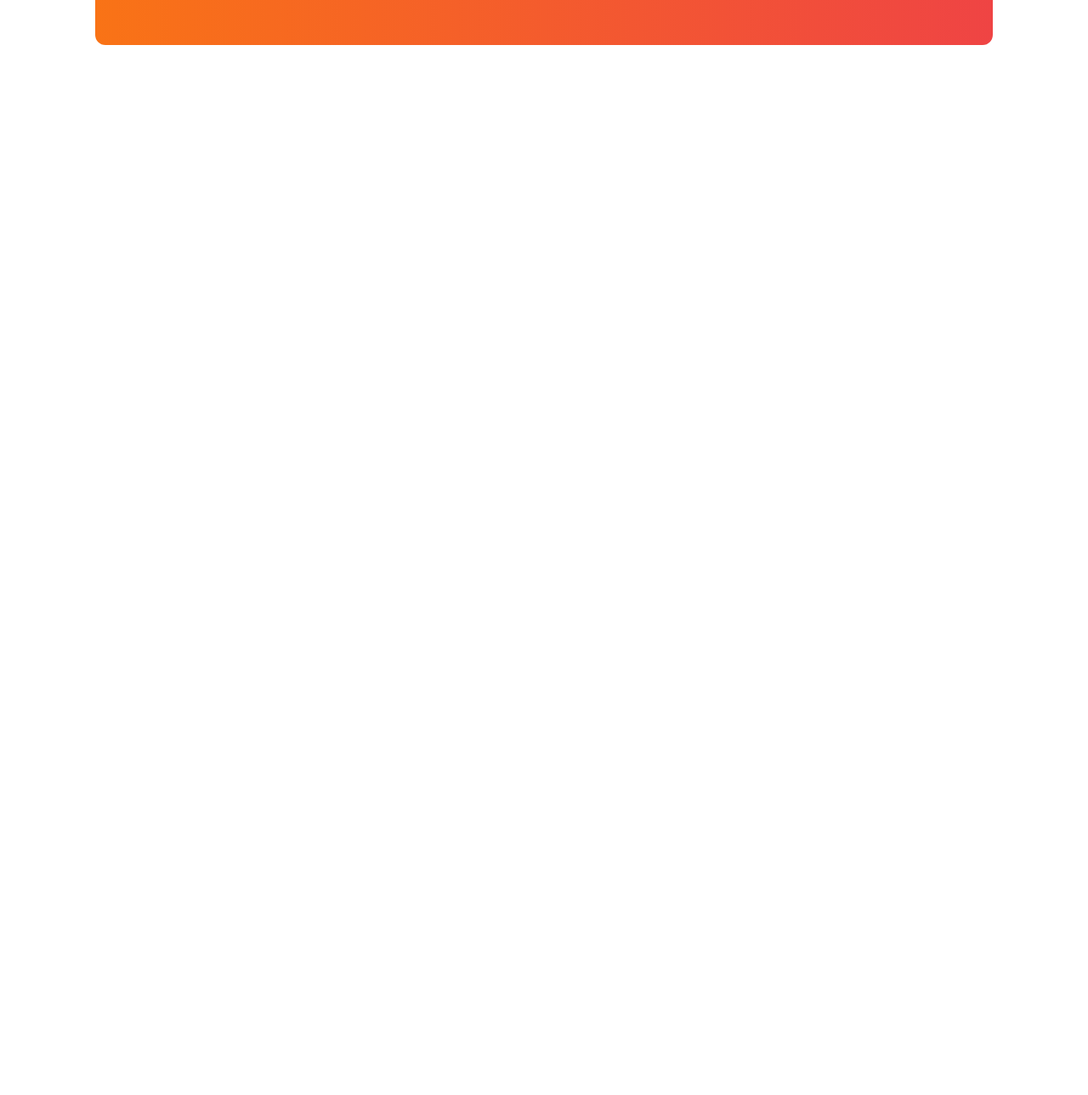
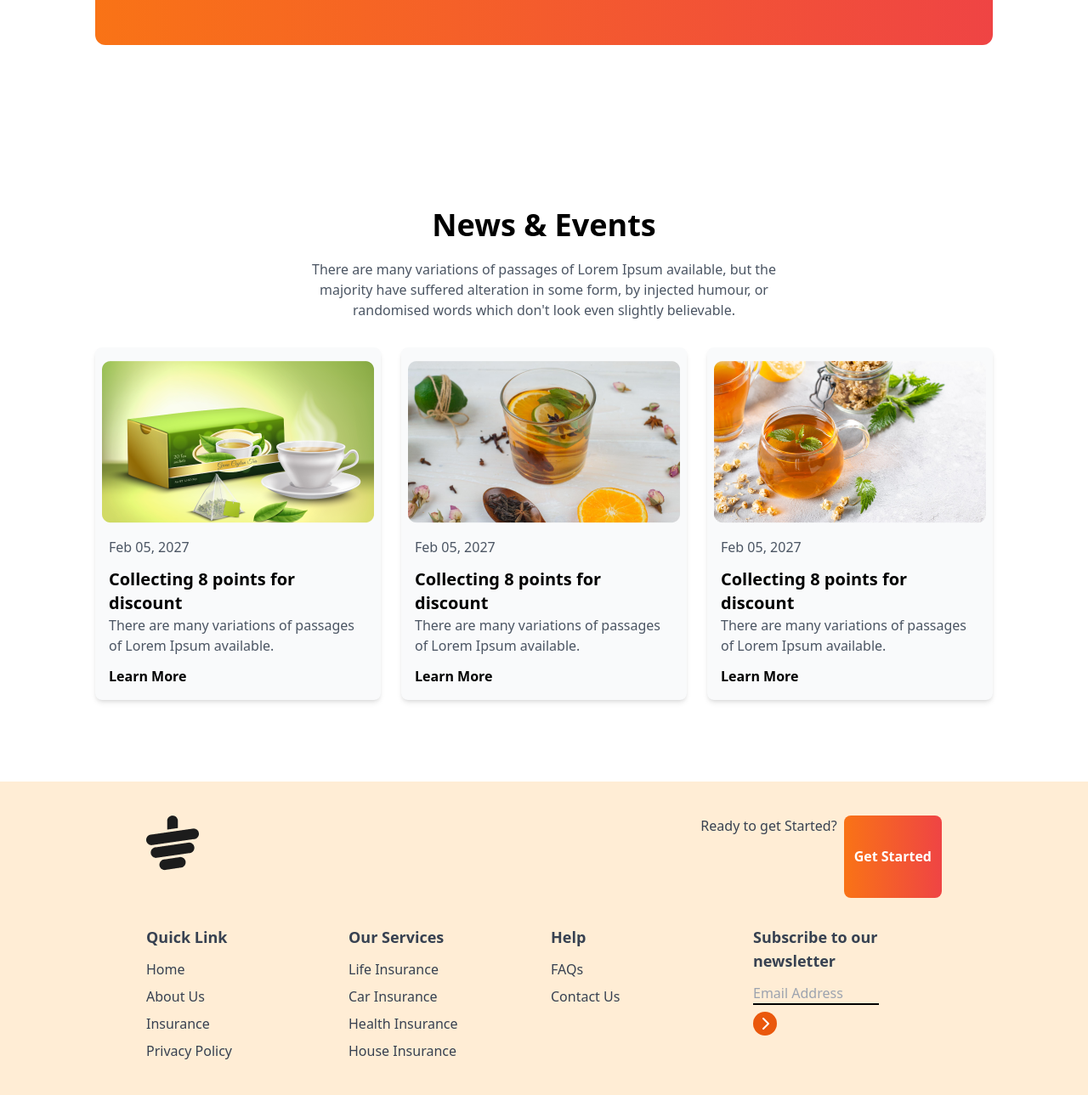
Before and after one commit to RimonIslam1/Tea-House, a plain HTML site: page index.html in a window 1280 px wide. Shown: the part 2386-3675 px from the top of the page at 85% size. Before the commit the page ends 2535 px from the top, so only its background shows below. Drawn offline with nearby package versions, Linux system fonts and the light colour scheme.

Commit message:
main completed footer nearly done

```diff
--- a/index.html
+++ b/index.html
@@ -192,6 +192,105 @@
           </div>
         </div>
        </section>
+
+       <!-- news and event -->
+       <section class="py-8 lg:py-24">
+        <!-- Title -->
+        <div class="text-center mb-8">
+        <h1 class="text-3xl md:text-4xl font-bold mb-5">News & Events</h1>
+         <p class="text-gray-600 max-w-xl mx-auto">There are many variations of passages of Lorem Ipsum available, but the majority have suffered alteration in some form, by injected humour, or randomised words which don't look even slightly believable.  </p>
+         </div>
+         <!-- grid card -->
+          <div class="grid grid-cols-1 md:grid-cols-2 lg:grid-cols-3 gap-6 ">
+            <!-- product card -->
+            <div class="rounded-lg shadow-md bg-gray-50 overflow-hidden">
+              <img class="mx-auto pt-4" src="./images/news-1.png" alt="">
+              <div class="p-4">
+                <p class="text-gray-600"pt-3>Feb 05, 2027</p>
+                <h2 class="font-bold text-xl pt-3">Collecting 8 points for discount</h2>
+                <p class="text-gray-600">There are many variations of passages of Lorem Ipsum available.</p>
+                <p class="font-bold pt-3">Learn More</p>
+              </div>
+
+            </div>
+
+            <!-- product card 2-->
+            <div class="rounded-lg shadow-md bg-gray-50 overflow-hidden">
+              <img class="mx-auto pt-4" src="./images/news-2.png" alt="">
+              <div class="p-4">
+                <p class="text-gray-600"pt-3>Feb 05, 2027</p>
+                <h2 class="font-bold text-xl pt-3">Collecting 8 points for discount</h2>
+                <p class="text-gray-600">There are many variations of passages of Lorem Ipsum available.</p>
+                <p class="font-bold pt-3">Learn More</p>
+              </div>
+
+            </div>
+
+            <!-- product card 3-->
+            <div class="rounded-lg shadow-md bg-gray-50 overflow-hidden">
+              <img class="mx-auto pt-4" src="./images/news-3.png" alt="">
+              <div class="p-4">
+                <p class="text-gray-600"pt-3>Feb 05, 2027</p>
+                <h2 class="font-bold text-xl pt-3">Collecting 8 points for discount</h2>
+                <p class="text-gray-600">There are many variations of passages of Lorem Ipsum available.</p>
+                <p class="font-bold pt-3">Learn More</p>
+              </div>
+
+            </div>
+          </div>
+       </section>
   </main>
+  <!-- footer -->
+  <footer class="bg-orange-100 text-gray-700 py-10 px-4 md:px:16">
+    <div class="w-9/12 mx-auto">
+      <!-- logos -->
+      <div class="mb-8 flex justify-between">
+        <img class="mb-8" src="./images/cup.png" alt="">
+        <div class="flex item-center gap-2">
+          <h4>Ready to get Started?</h4>
+          <button class="bg-gradient-to-r from-orange-500 to-red-500 px-3 py-2 rounded-lg text-white font-bold">Get Started</button>
+        </div>
+      </div>
+      <!-- links -->
+      <div class="grid grid-cols-1 md:grid-cols-4 gap-4">
+        <!-- 1st column -->
+        <div>
+          <h3 class="font-semibold text-lg mb-3">Quick Link</h3>
+          <ul class="space-y-2">
+            <li><a class="hover:text-orange-600" href="#">Home</a></li>
+            <li><a class="hover:text-orange-600" href="#">About Us</a></li>
+            <li><a class="hover:text-orange-600" href="#">Insurance</a></li>
+            <li><a class="hover:text-orange-600" href="#">Privacy Policy</a></li>
+          </ul>
+        </div>
+        <!-- 2nd column -->
+        <div>
+          <h3 class="font-semibold text-lg mb-3">Our Services</h3>
+          <ul class="space-y-2">
+            <li><a class="hover:text-orange-600" href="#">Life Insurance</a></li>
+            <li><a class="hover:text-orange-600" href="#">Car Insurance</a></li>
+            <li><a class="hover:text-orange-600" href="#">Health Insurance</a></li>
+            <li><a class="hover:text-orange-600" href="#">House Insurance</a></li>
+          </ul>
+        </div>
+        <!-- 3rd column -->
+        <div>
+          <h3 class="font-semibold text-lg mb-3">Help</h3>
+          <ul class="space-y-2">
+            <li><a class="hover:text-orange-600" href="#">FAQs</a></li>
+            <li><a class="hover:text-orange-600" href="#">Contact Us</a></li>
+          </ul>
+        </div>
+        <!-- 4th column -->
+        <div>
+          <h3 class="font-semibold text-lg mb-3">Subscribe to our newsletter</h3>
+          <div class="flex flex-col space-y-2">
+            <input type="text" placeholder="Email Address" class="bg-transparent border-b-2 border-black w-4/6">
+            <i class="fa-solid fa-chevron-right w-7 h-7 bg-orange-600 inline-flex rounded-full text-white justify-center items-center"></i>
+          </div>
+         </div>
+      </div>
+    </div>
+  </footer>
 </body>
 </html>
```
